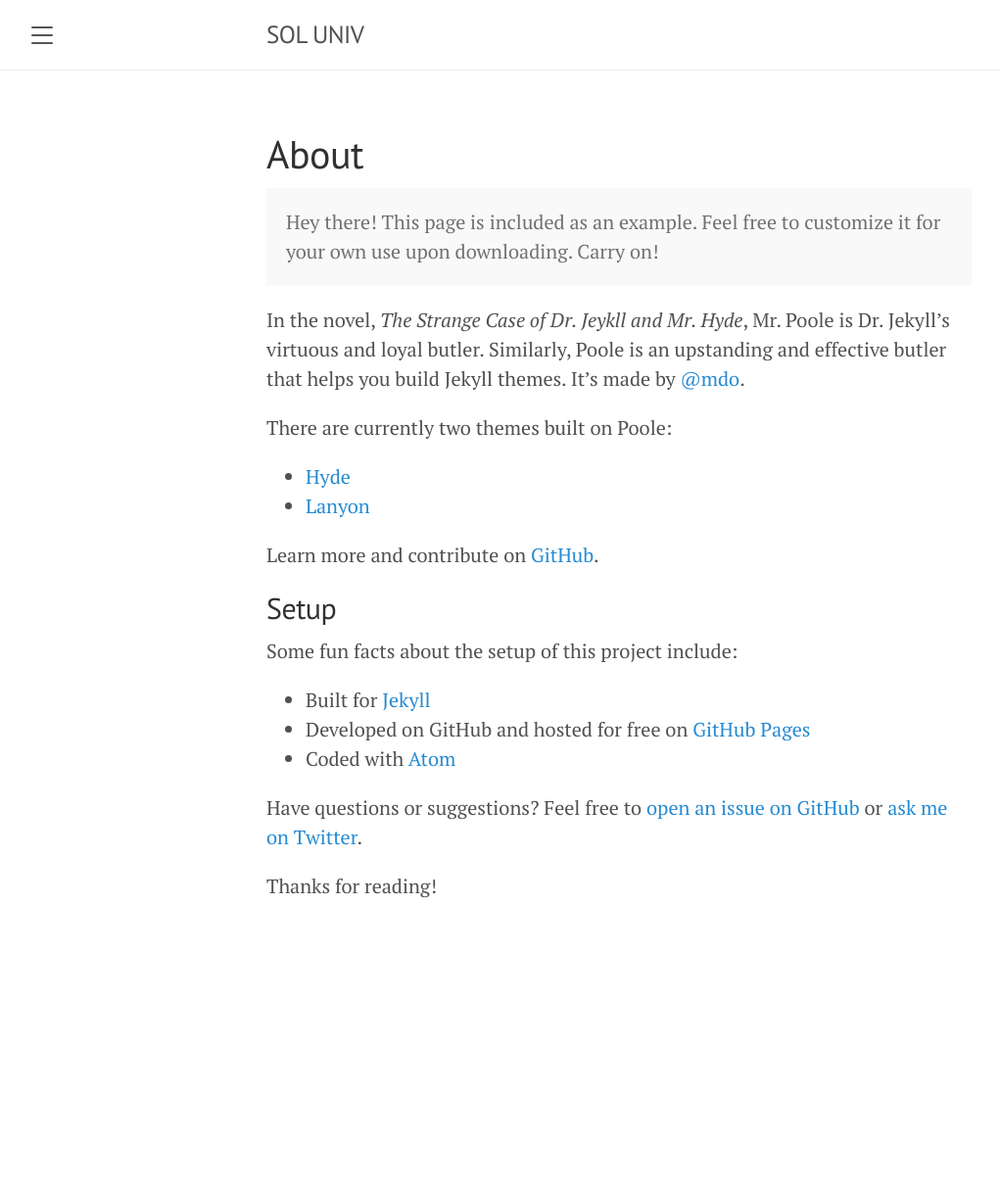
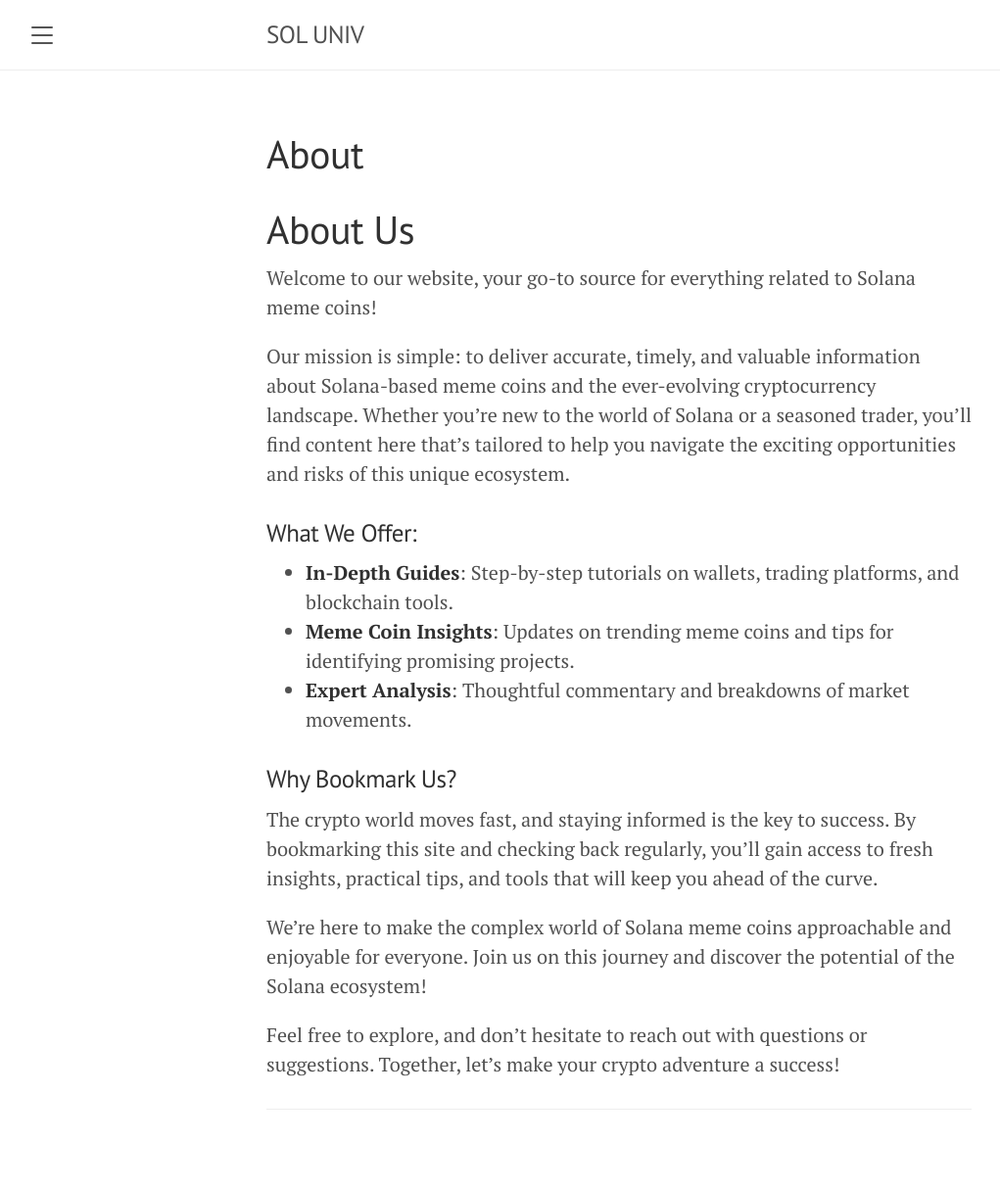
Before and after one commit to sa-iy-ou/soluniv, a Jekyll site: the page built from about.md, in a window 1280 px wide. Shown: the whole page at 98% size, without its empty margins (8-1029 px from the left). Built offline with Jekyll 4.4.1, drawn with Linux system fonts in a browser that asks for light colours; before the commit the page ends 1000 px from its top, so only the background shows below that.

Commit message:
Your commit message

```diff
--- a/about.md
+++ b/about.md
@@ -3,27 +3,22 @@ layout: page
 title: About
 ---
 
-<p class="message">
-  Hey there! This page is included as an example. Feel free to customize it for your own use upon downloading. Carry on!
-</p>
+# About Us
 
-In the novel, *The Strange Case of Dr. Jeykll and Mr. Hyde*, Mr. Poole is Dr. Jekyll's virtuous and loyal butler. Similarly, Poole is an upstanding and effective butler that helps you build Jekyll themes. It's made by [@mdo](https://twitter.com/mdo).
+Welcome to our website, your go-to source for everything related to Solana meme coins!
 
-There are currently two themes built on Poole:
+Our mission is simple: to deliver accurate, timely, and valuable information about Solana-based meme coins and the ever-evolving cryptocurrency landscape. Whether you're new to the world of Solana or a seasoned trader, you'll find content here that's tailored to help you navigate the exciting opportunities and risks of this unique ecosystem.
 
-* [Hyde](http://hyde.getpoole.com)
-* [Lanyon](http://lanyon.getpoole.com)
+### What We Offer:
+- **In-Depth Guides**: Step-by-step tutorials on wallets, trading platforms, and blockchain tools.
+- **Meme Coin Insights**: Updates on trending meme coins and tips for identifying promising projects.
+- **Expert Analysis**: Thoughtful commentary and breakdowns of market movements.
 
-Learn more and contribute on [GitHub](https://github.com/poole).
+### Why Bookmark Us?
+The crypto world moves fast, and staying informed is the key to success. By bookmarking this site and checking back regularly, you’ll gain access to fresh insights, practical tips, and tools that will keep you ahead of the curve.
 
-## Setup
+We’re here to make the complex world of Solana meme coins approachable and enjoyable for everyone. Join us on this journey and discover the potential of the Solana ecosystem!
 
-Some fun facts about the setup of this project include:
+Feel free to explore, and don’t hesitate to reach out with questions or suggestions. Together, let’s make your crypto adventure a success!
 
-* Built for [Jekyll](https://jekyllrb.com)
-* Developed on GitHub and hosted for free on [GitHub Pages](https://pages.github.com)
-* Coded with [Atom](https://atom.io)
-
-Have questions or suggestions? Feel free to [open an issue on GitHub](https://github.com/poole/issues/new) or [ask me on Twitter](https://twitter.com/mdo).
-
-Thanks for reading!
+---
```
